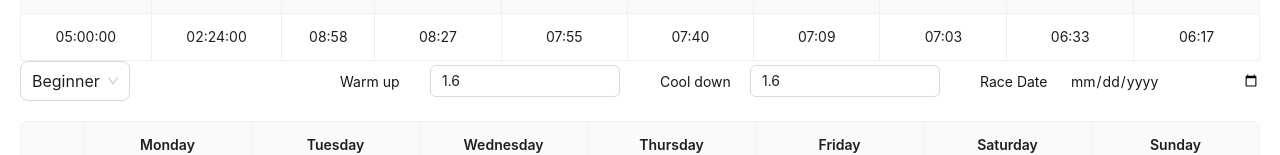
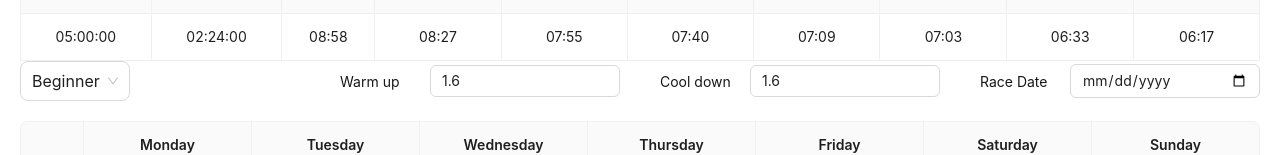
Before and after one commit to laihj/PaceGuru_Homepage, a Next.js app: page /plans/hanson in a window 1280 px wide. Both pictures are taken after a click on the element 640 px from the left and 171 px from the top of the page. Shown: the part 134-289 px from the top of the page. Built offline with nearby package versions, Linux system fonts and the light colour scheme.

Commit message:
ui update

```diff
--- a/src/app/plans/hanson/components/DataTable.js
+++ b/src/app/plans/hanson/components/DataTable.js
@@ -552,9 +552,8 @@
                 <Col span={6}>
                   <div className="input-group">
                     <label>Race Date</label>
-                    <input
+                    <Input
                       type="date"
-                      className="ant-input"
                       value={raceDate}
                       onChange={(e) => {
                         setRaceDate(e.target.value);
@@ -567,7 +566,6 @@
                           setRaceDate('');
                         }
                       }}
-                      style={{ width: '100%' }}
                       min={new Date().toISOString().split('T')[0]}
                     />
                   </div>
--- a/src/app/plans/hanson/page.js
+++ b/src/app/plans/hanson/page.js
@@ -25,7 +25,7 @@
     <ConfigProvider locale={zhCN}>
       <div className="min-h-screen bg-white">
         <div className="container mx-auto px-4 py-8">
-          <h1 className="text-3xl font-bold text-center mb-4">
+          <h1 className="text-3xl font-bold text-center mb-4 text-gray-900">
             Hanson Marathon Method Pace Calculator
           </h1>
           <h3 className="text-lg text-center hint">
```
